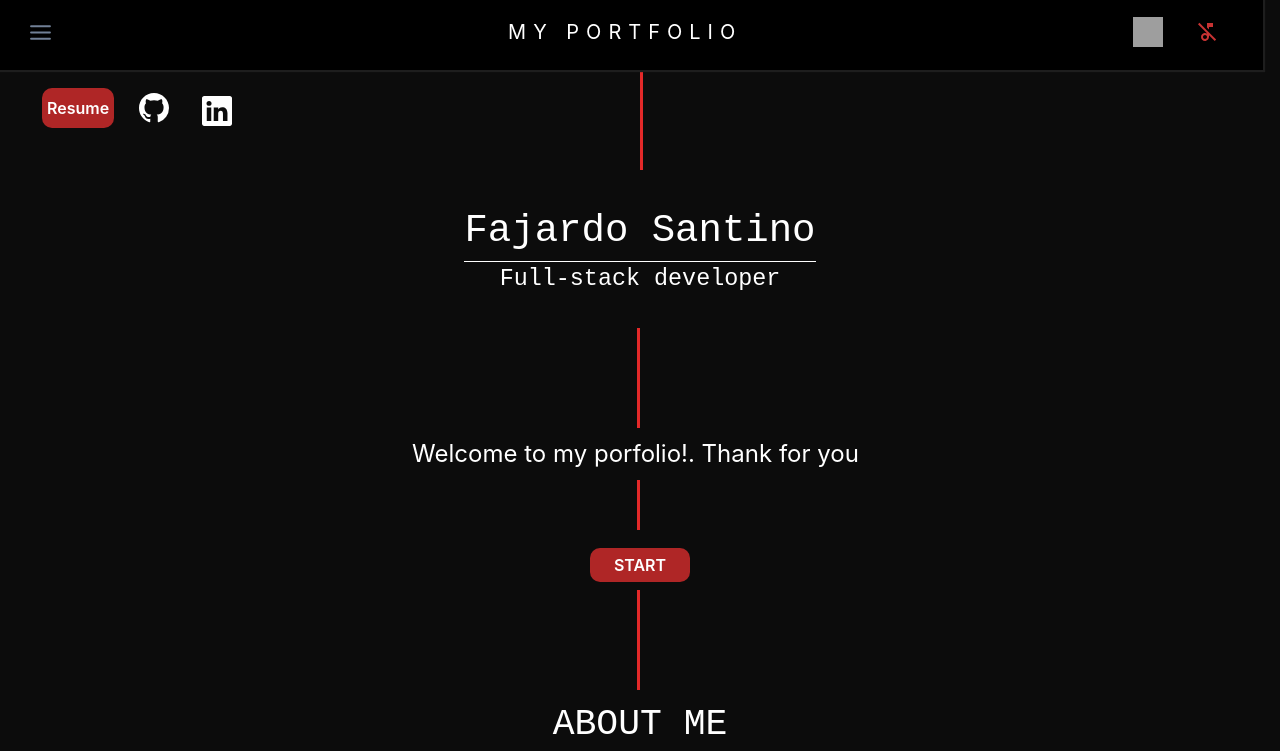
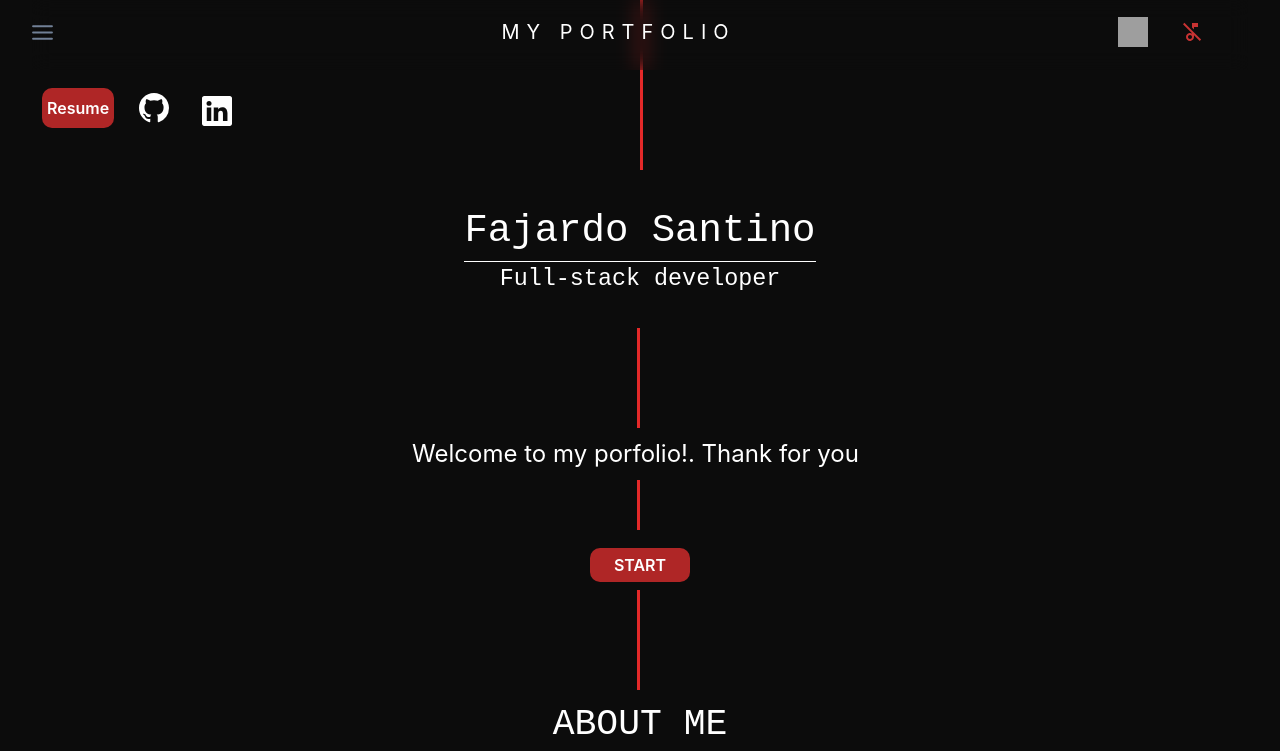
Before and after one commit to SantinoFajardo/myporfolio, a Next.js app: page / in a window 1280 px wide. Shown: the top 751 px of the page. Built offline with nearby package versions, Linux system fonts and the light colour scheme; grey boxes are pictures that could not be loaded.

Commit message:
fix nav bar

```diff
--- a/src/components/layout/layout.tsx
+++ b/src/components/layout/layout.tsx
@@ -1,11 +1,15 @@
 import Nav from "./navBar";
 import { Box, Stack } from "@chakra-ui/react";
 
-export default function Layout({children}:{children: JSX.Element | JSX.Element[]}){
-    return(
-        <Stack marginLeft={0} minHeight={"100vh"}>
-            <Nav/>
-            {children}
-        </Stack>
-    )
+export default function Layout({
+  children,
+}: {
+  children: JSX.Element | JSX.Element[];
+}) {
+  return (
+    <Stack>
+      <Nav />
+      {children}
+    </Stack>
+  );
 }
--- a/src/components/layout/navBar.tsx
+++ b/src/components/layout/navBar.tsx
@@ -62,17 +62,17 @@ export default function Nav() {
         position={"sticky"}
         backgroundColor="transparent"
         backdropFilter="blur(10px)"
-        w="96.4vw"
+        w="100%"
         h={["70px", "70px", "70px", "70px"]}
         top={0}
         zIndex={10}
       >
         <Box
-          boxShadow={"1px 1px 1px 1px #1E1E1E"}
+          // boxShadow={"1px 1px 1px 1px white"}
           zIndex={100}
-          marginLeft={"-32px"}
-          width={"98.7vw"}
-          bg="black"
+          marginLeft={"-30px"}
+          width={"100vw"}
+          bg="transparent"
           px={{ base: 2, md: 7 }}
         >
           <Flex h={16} alignItems={"center"} justifyContent={"space-between"}>
--- a/src/styles/globals.css
+++ b/src/styles/globals.css
@@ -1,11 +1,11 @@
-/* html,
+html,
 body {
-  padding: 0;
-  margin: 0;
   font-family: -apple-system, BlinkMacSystemFont, Segoe UI, Roboto, Oxygen,
     Ubuntu, Cantarell, Fira Sans, Droid Sans, Helvetica Neue, sans-serif;
+  margin: 0;
+  padding: 0;
+  box-sizing: border-box;
 }
-
 
 a {
   color: inherit;
@@ -24,4 +24,4 @@ a {
     color: white;
     background: black;
   }
-} */
+}
--- a/src/styles/theme.ts
+++ b/src/styles/theme.ts
@@ -5,6 +5,9 @@ const myTheme = extendTheme({
     global: () => ({
       body: {
         bg: "#0C0C0C",
+        margin: 0,
+        padding: 0,
+        "box-sizing": "border-box",
       },
     }),
   },
```
